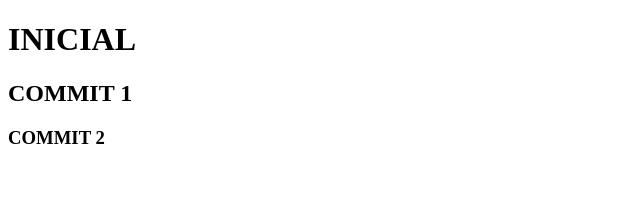
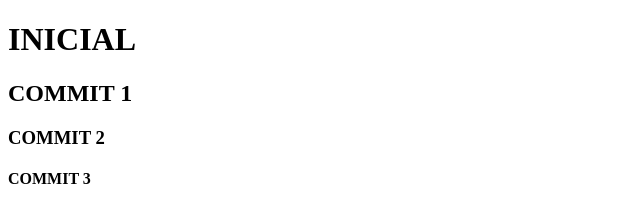
Before and after one commit to gabo8191/test-ssh, a plain HTML site: page index.html in a window 1280 px wide. Shown: the whole page, without its empty margins (0-640 px from the left). Drawn offline with Linux system fonts and the light colour scheme.

Commit message:
first commit3

```diff
--- a/index.html
+++ b/index.html
@@ -9,5 +9,6 @@
 		<h1>INICIAL</h1>
 		<h2>COMMIT 1</h2>
 		<h3>COMMIT 2</h3>
+		<h4>COMMIT 3</h4>
 	</body>
 </html>
```
